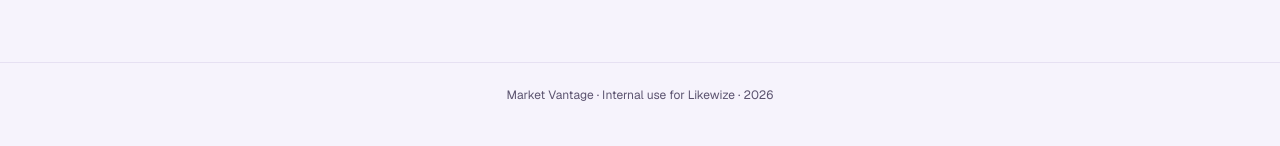
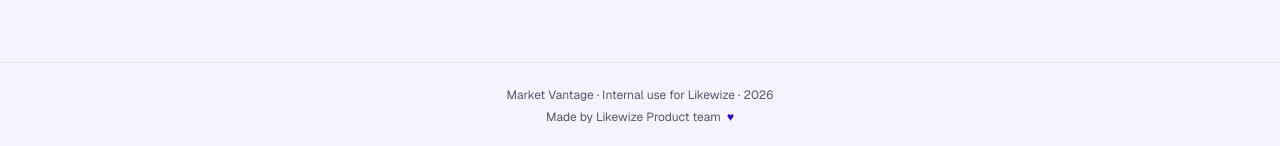
Before and after one commit to Rutvij1998/Market-intel, a Next.js app: page / in a window 1280 px wide. Shown: the part 1641-1787 px from the top of the page. Built offline with nearby package versions, Linux system fonts and the light colour scheme.

Commit message:
Add Made by Likewize Product team footer with heart
Show on homepage and sign-in for a consistent product credit line.

```diff
--- a/app/page.tsx
+++ b/app/page.tsx
@@ -186,8 +186,16 @@
         </div>
       </section>
 
-      <footer className="border-t border-[var(--border)] py-6 text-center text-xs text-[var(--muted-foreground)]">
-        Market Vantage · Internal use for Likewize · {new Date().getFullYear()}
+      <footer className="border-t border-[var(--border)] py-6 text-center text-xs text-[var(--muted-foreground)] space-y-1.5">
+        <div>
+          Market Vantage · Internal use for Likewize · {new Date().getFullYear()}
+        </div>
+        <div className="inline-flex items-center justify-center gap-1.5">
+          Made by Likewize Product team
+          <span className="text-[var(--primary)]" aria-hidden>
+            ♥
+          </span>
+        </div>
       </footer>
     </div>
   );
--- a/app/sign-in/page.tsx
+++ b/app/sign-in/page.tsx
@@ -145,6 +145,14 @@
           </form>
         </div>
       </main>
+      <footer className="py-5 text-center text-xs text-[var(--muted-foreground)]">
+        <span className="inline-flex items-center justify-center gap-1.5">
+          Made by Likewize Product team
+          <span className="text-[var(--primary)]" aria-hidden>
+            ♥
+          </span>
+        </span>
+      </footer>
     </div>
   );
 }
```
